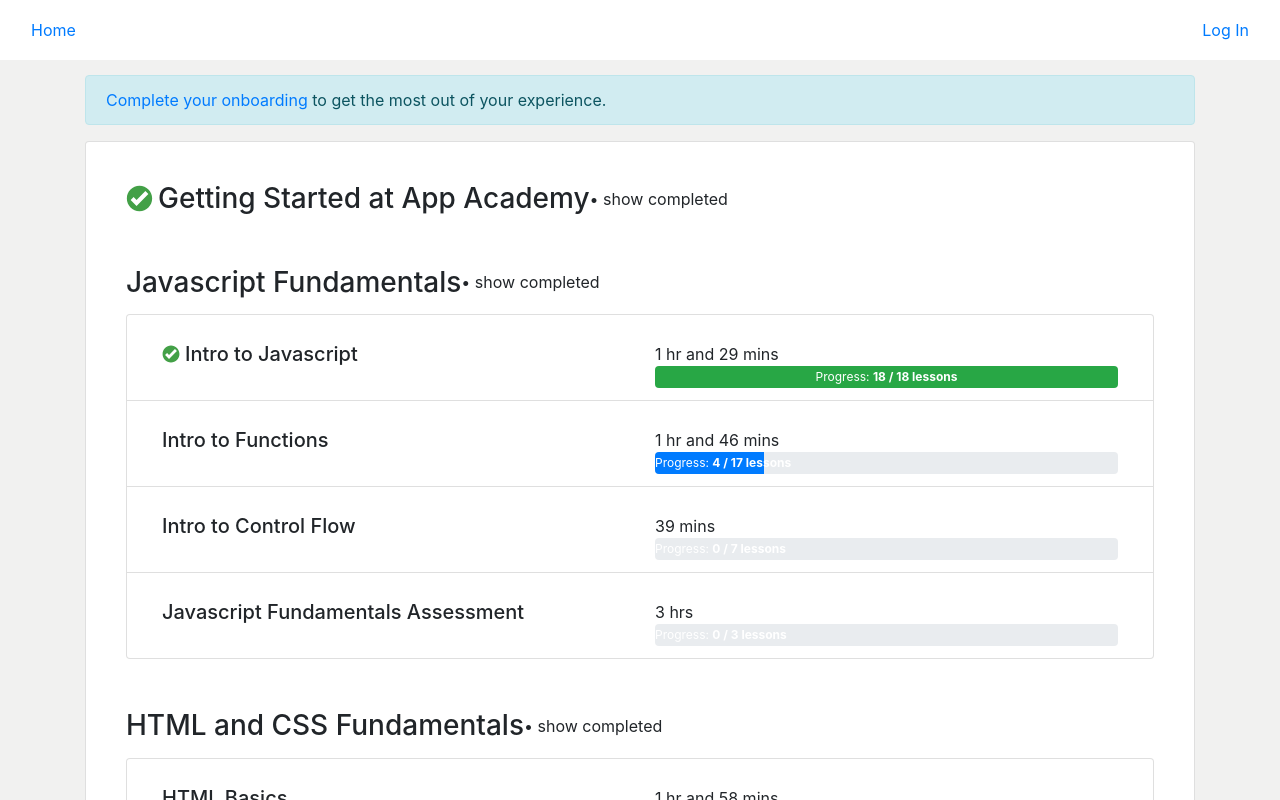
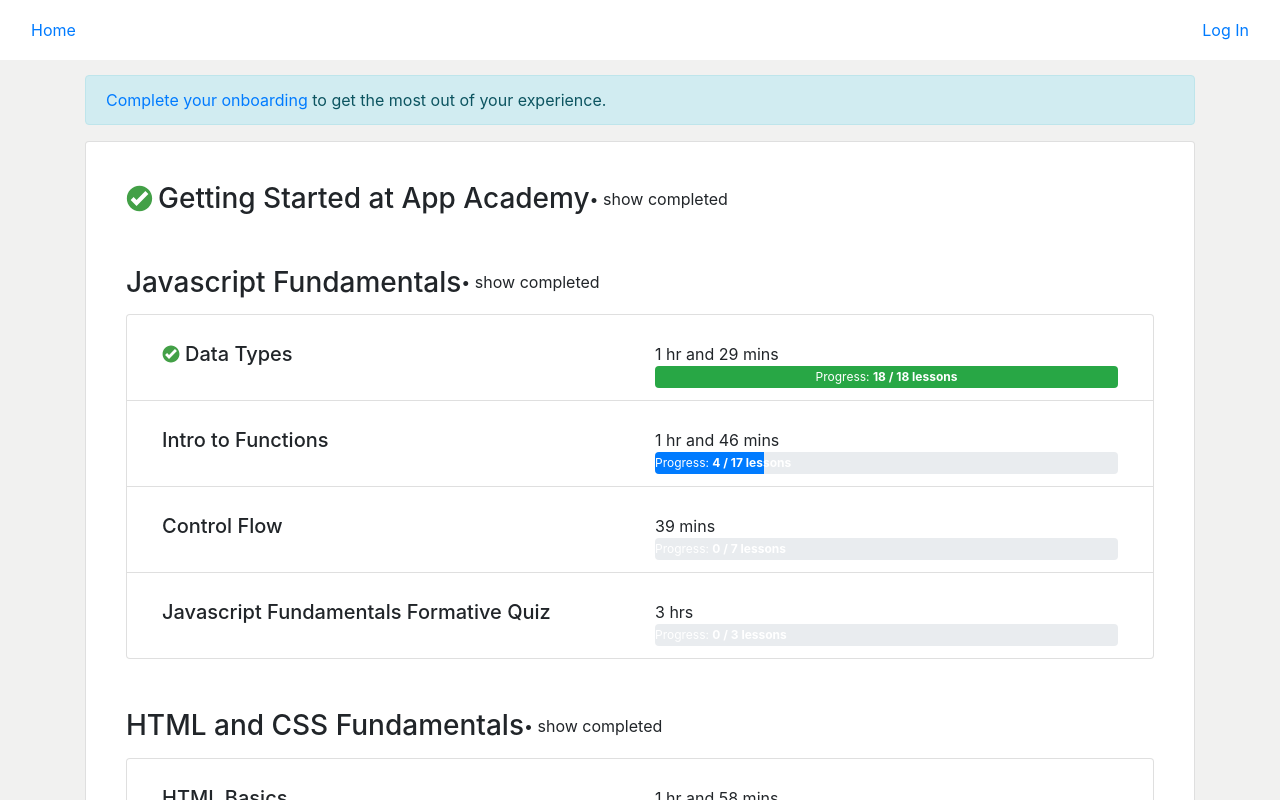
Before and after one commit to itsMattShull/dashboard, a Nuxt app: page /v2 in a window 1280 px wide. Shown: the top 800 px of the page. Built offline with nearby package versions, Linux system fonts and the light colour scheme.

Commit message:
updated modules

```diff
--- a/pages/v2.vue
+++ b/pages/v2.vue
@@ -162,7 +162,7 @@
               completedLessonCount: 17,
               units: [
                 {
-                  name: "Intro to Javascript",
+                  name: "Data Types",
                   complete: true,
                   ttc: "1 hr and 29 mins",
                   lessonCount: 18,
@@ -355,7 +355,7 @@
                     }
                   ]
                 }, {
-                  name: "Intro to Control Flow",
+                  name: "Control Flow",
                   complete: false,
                   ttc: "39 mins",
                   lessonCount: 7,
@@ -399,7 +399,7 @@
                     }
                   ]
                 }, {
-                  name: "Javascript Fundamentals Assessment",
+                  name: "Javascript Fundamentals Formative Quiz",
                   complete: false,
                   ttc: "3 hrs",
                   lessonCount: 3,
```
